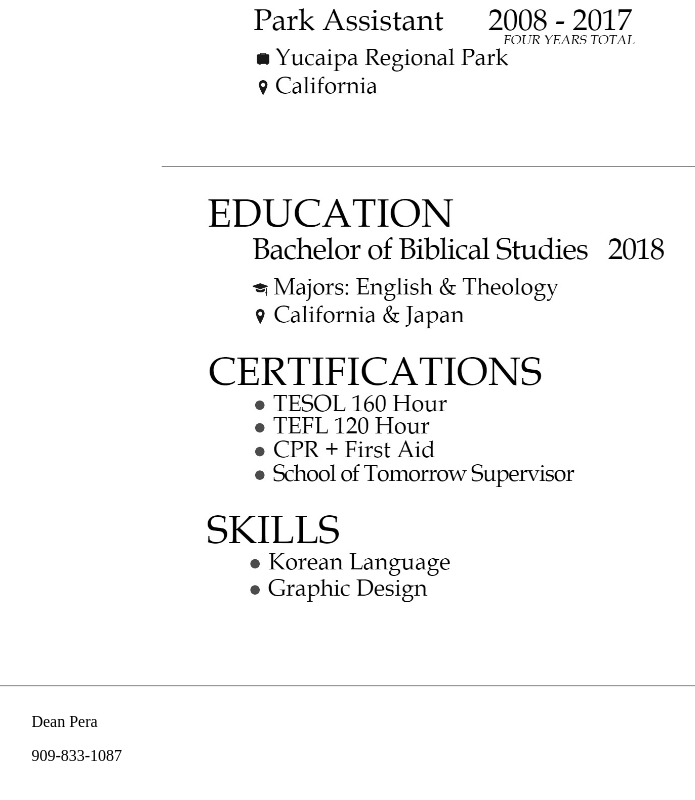
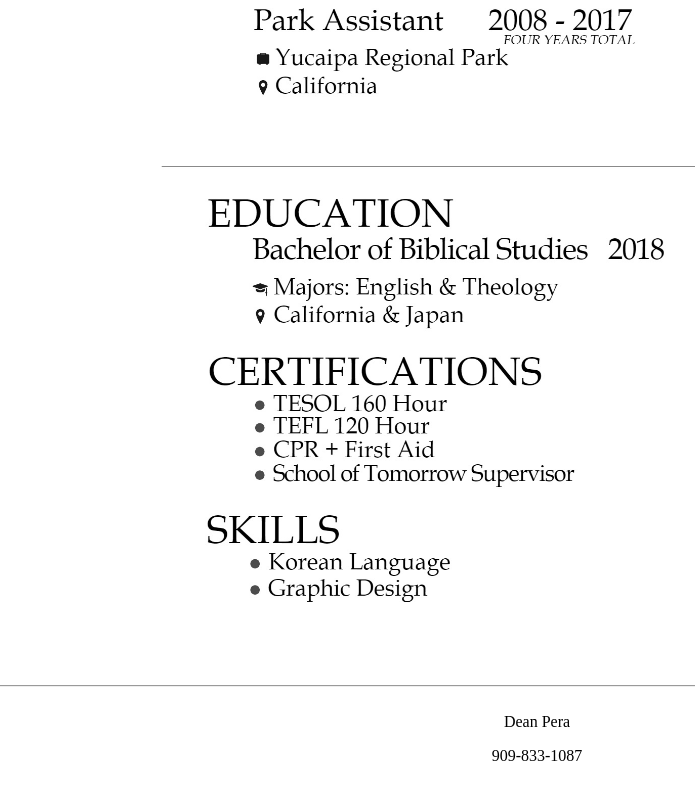
Before and after one commit to peradean/resume, a plain HTML site: page index.html in a window 1280 px wide. Shown: the part 676-1476 px from the top of the page, without its empty margins (103-798 px from the left). Drawn offline with Linux system fonts and the light colour scheme.

Commit message:
Update index.html

```diff
--- a/index.html
+++ b/index.html
@@ -4,6 +4,10 @@
     <title>Dean Pera's Resume</title>
 
     <style>
+
+      body{
+        text-align: center;
+      }
 
    .center{
        display: block;
@@ -25,11 +29,11 @@
     <hr>
     <br>
 
-    <div class=center>
+
     Dean Pera
     <p>
       909-833-1087
-    </div>
+
       <br><br>
 
 
```
